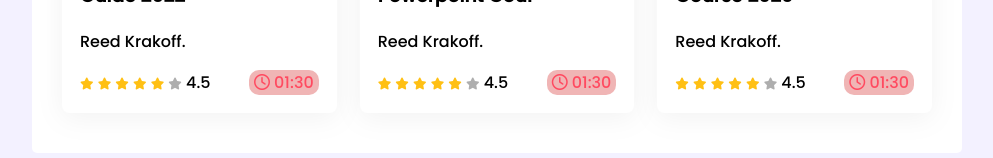
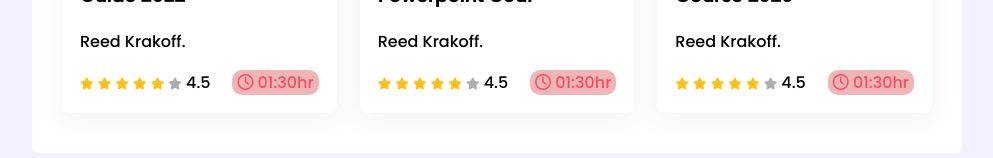
Before and after one commit to tonayhub/leader-board, a plain HTML site: page index.html in a window 1280 px wide. Shown: the part 1106-1264 px from the top of the page, without its empty margins (143-1136 px from the left). Drawn offline with Linux system fonts and the light colour scheme.

Commit message:
hour added

```diff
--- a/index.html
+++ b/index.html
@@ -136,7 +136,7 @@
 
                             <div class="course-duration">
                                 <i class="far fa-clock"></i>
-                                01:30
+                                01:30hr
                             </div>
                         </div>
                     </div>
@@ -163,7 +163,7 @@
 
                             <div class="course-duration">
                                 <i class="far fa-clock"></i>
-                                01:30
+                                01:30hr
                             </div>
                         </div>
                     </div>
@@ -190,7 +190,7 @@
 
                             <div class="course-duration">
                                 <i class="far fa-clock"></i>
-                                01:30
+                                01:30hr
                             </div>
                         </div>
                     </div>
--- a/styles/styles.css
+++ b/styles/styles.css
@@ -134,6 +134,7 @@ nav {
     background-color: seagreen;
     color: white;
     padding: 10px 0px;
+
     display: flex;
     justify-content: space-around;
     align-items: center;
@@ -143,6 +144,7 @@ nav a{
     color: white;
     padding-left: 10px;
     padding-right: 10px;
+
 
 }
 .icon img{
@@ -179,6 +181,7 @@ nav a{
         padding: 0px;
     }
 
+
 }
 /* Tablet Devices */
 @media only screen and (min-width: 688px) and (max-width:992px){
```
